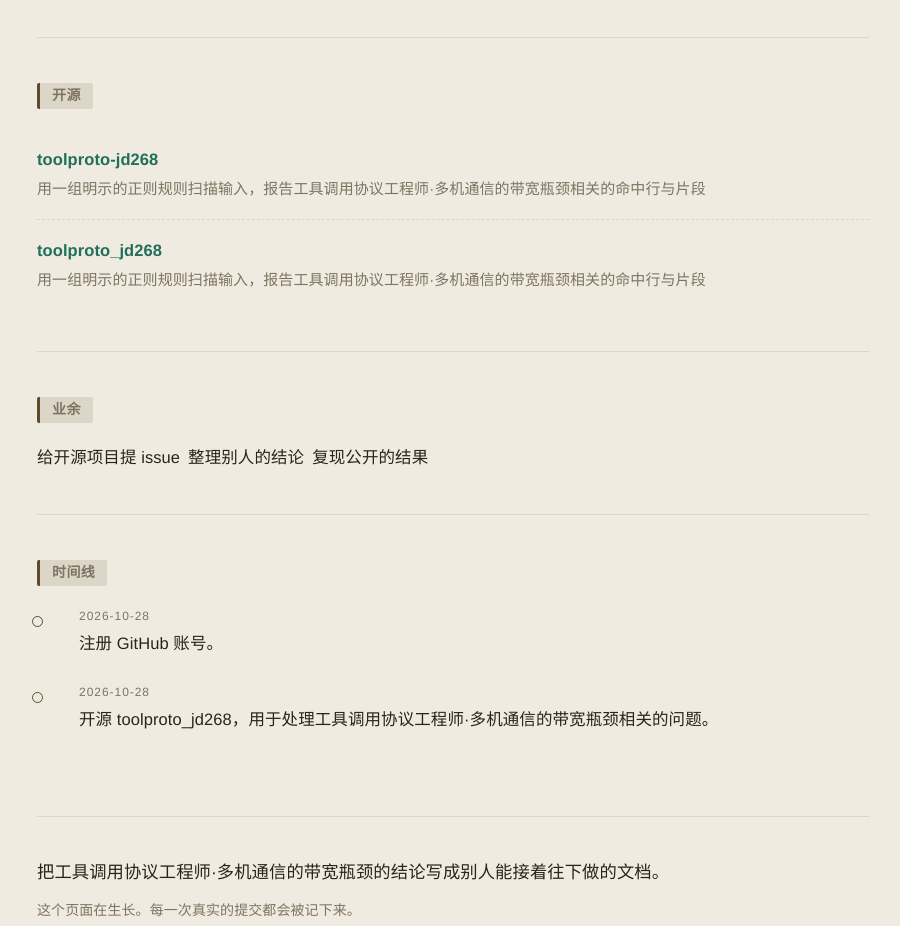
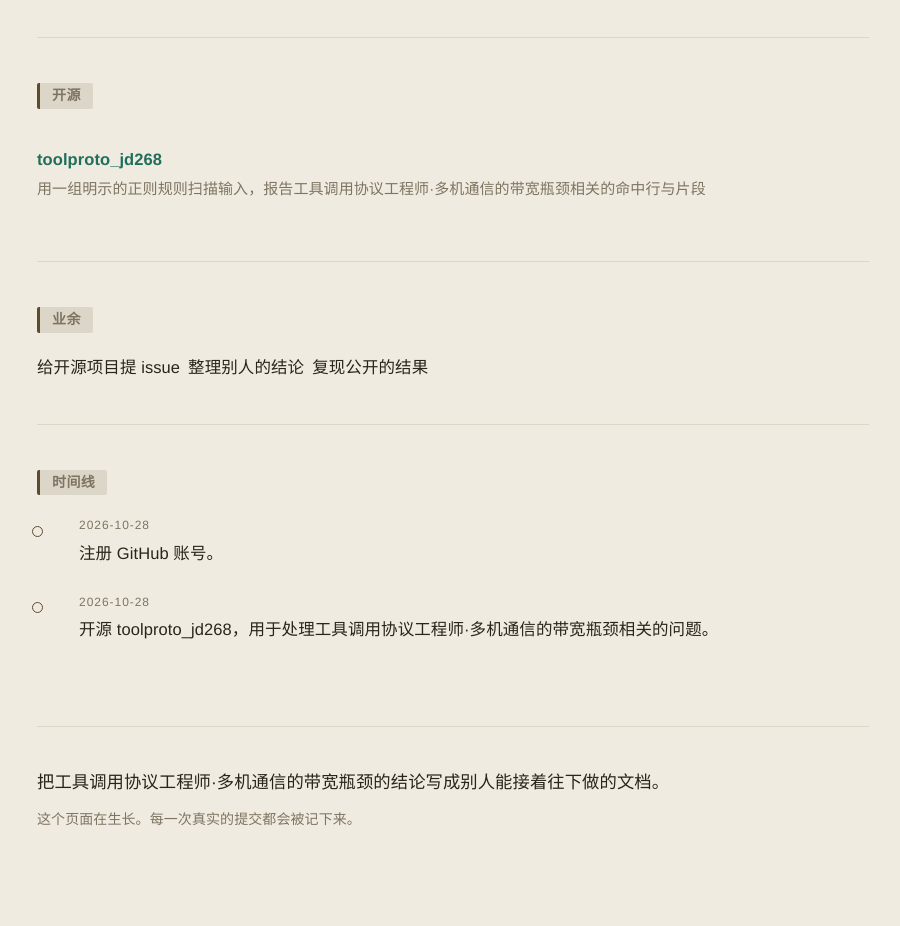
Before and after one commit to canoeisati/canoeisati.github.io, a plain HTML site: page index.html in a window 1280 px wide. Shown: the part 940-1866 px from the top of the page, without its empty margins (187-1087 px from the left). Drawn offline with Linux system fonts and the light colour scheme.

Commit message:
fix: 更新个人站点

```diff
--- a/index.html
+++ b/index.html
@@ -102,9 +102,6 @@ background-image:radial-gradient(#ddd5c5 1px, transparent 1px);background-size:2
 <section id="work">
   <h2>开源</h2>
   <ul class="repos">
-    <li><div class="name"><a href="https://github.com/canoeisati/toolproto-jd268" rel="noopener">toolproto-jd268</a></div>
-      <div class="desc">用一组明示的正则规则扫描输入，报告工具调用协议工程师·多机通信的带宽瓶颈相关的命中行与片段</div>
-    </li>
     <li><div class="name"><a href="https://github.com/canoeisati/toolproto_jd268" rel="noopener">toolproto_jd268</a></div>
       <div class="desc">用一组明示的正则规则扫描输入，报告工具调用协议工程师·多机通信的带宽瓶颈相关的命中行与片段</div>
     </li>
```
